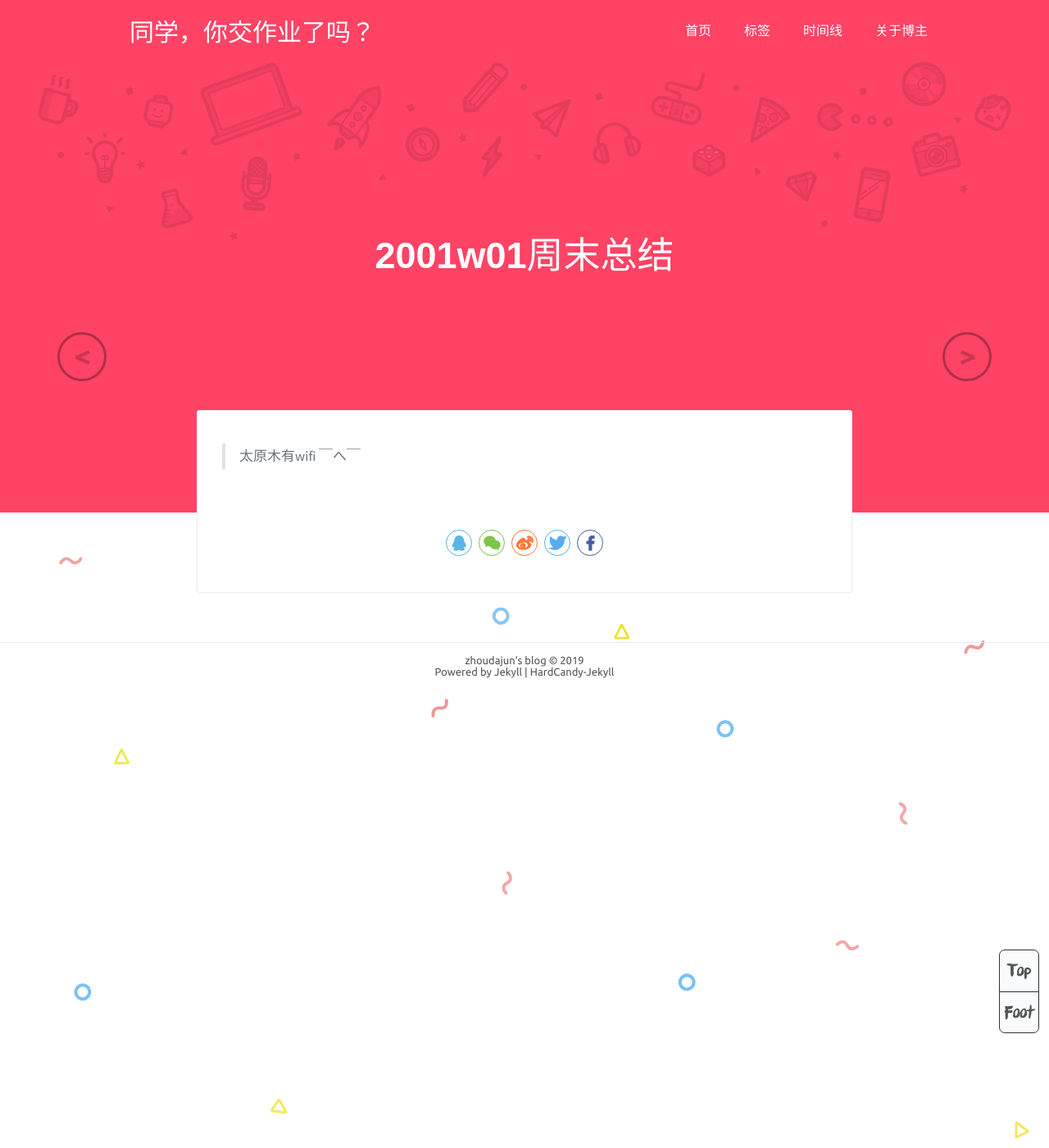
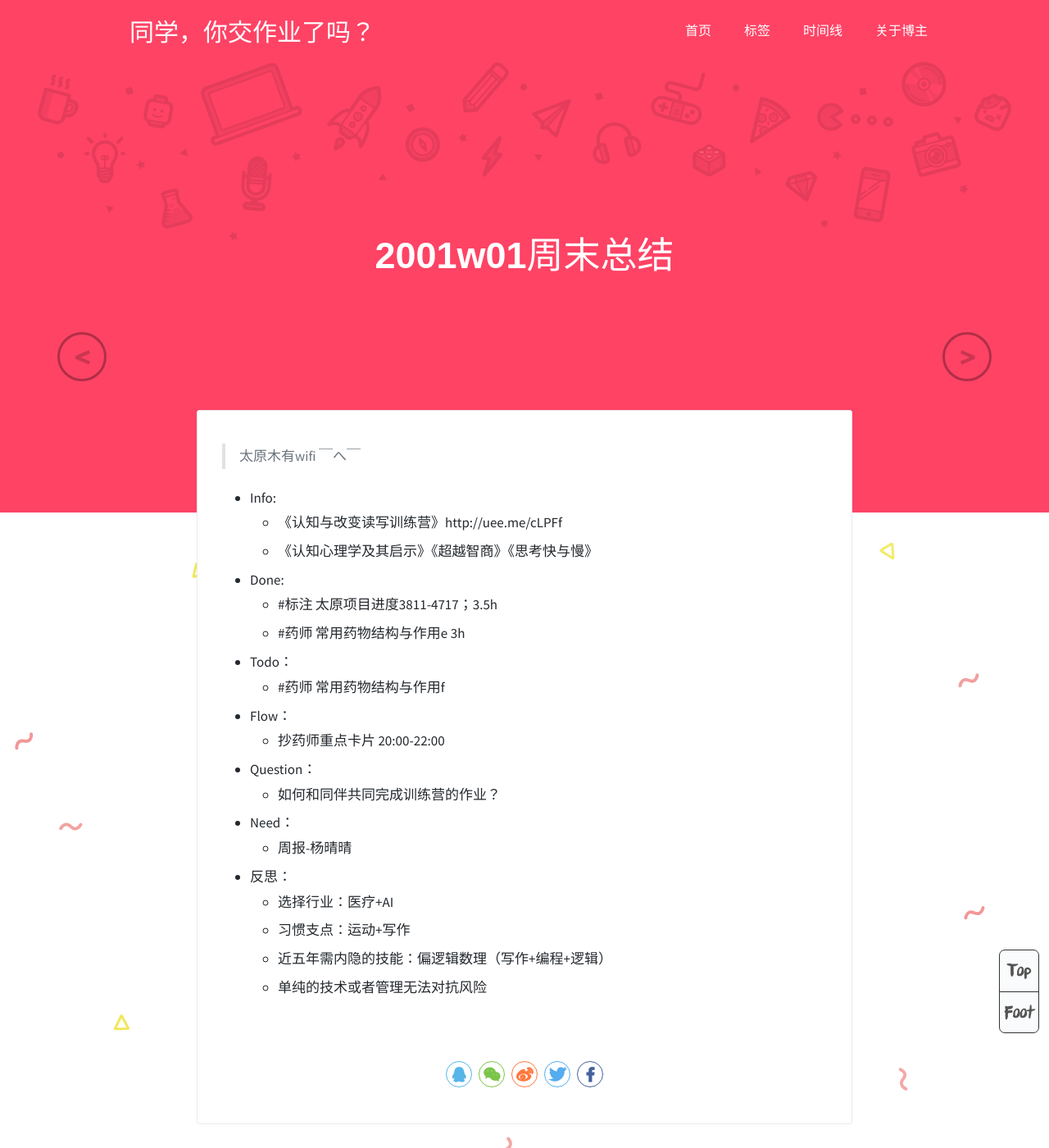
Before and after one commit to zhoudajun/zhoudajun.github.io, a Jekyll site: the page built from _posts/2019-12-29-w01-weekly.md, in a window 1280 px wide and 1400 px high. Shown: the whole window at 82% size. Built offline with Jekyll 4.4.1, drawn with Linux system fonts in a browser that asks for light colours; comment, search, counter and statistics services are not loaded.

Commit message:
Update 2019-12-29-w01-weekly.md

```diff
--- a/_posts/2019-12-29-w01-weekly.md
+++ b/_posts/2019-12-29-w01-weekly.md
@@ -14,3 +14,23 @@ tags: log
 ---
 
 > 太原木有wifi ￣へ￣
+
+- Info:
+  - 《认知与改变读写训练营》http://uee.me/cLPFf
+  - 《认知心理学及其启示》《超越智商》《思考快与慢》
+- Done:
+  - \#标注 太原项目进度3811-4717；3.5h
+  - \#药师 常用药物结构与作用e 3h
+- Todo：
+  - \#药师 常用药物结构与作用f
+- Flow：
+  - 抄药师重点卡片 20:00-22:00
+- Question：
+  - 如何和同伴共同完成训练营的作业？
+- Need：
+  - 周报-杨晴晴
+- 反思：
+  - 选择行业：医疗+AI
+  - 习惯支点：运动+写作
+  - 近五年需内隐的技能：偏逻辑数理（写作+编程+逻辑）
+  - 单纯的技术或者管理无法对抗风险
```
